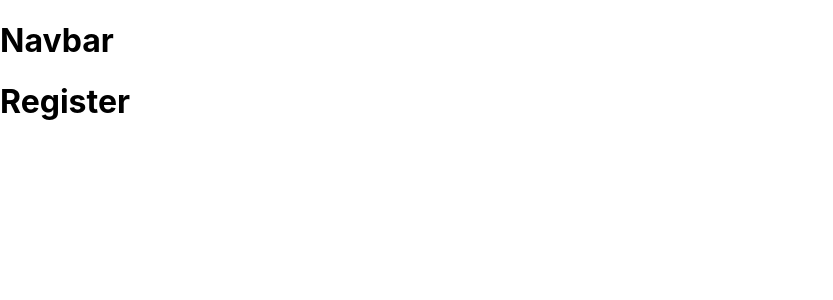
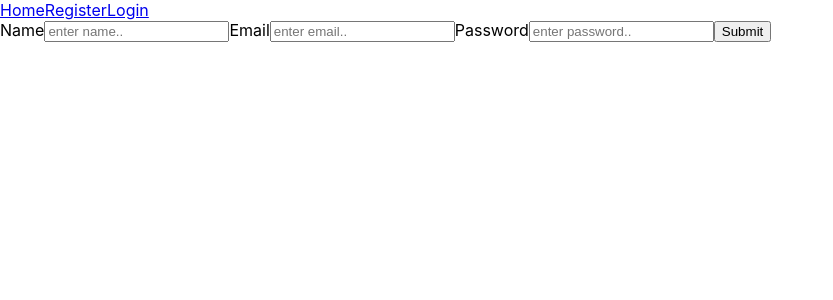
Before and after one commit to kunalevicshukla11/WebSter-23, a React (Create React App) app in the folder artisian/: page /register in a window 1280 px wide. Shown: the top 300 px of the page, without its empty margins (0-833 px from the left). Built offline with nearby package versions, Linux system fonts and the light colour scheme.

Commit message:
Login and Logout basic done

```diff
--- a/artisian/src/components/Navbar.js
+++ b/artisian/src/components/Navbar.js
@@ -1,9 +1,12 @@
 import React from 'react'
+import {Link} from "react-router-dom"
 
 export default function Navbar() {
   return (
-    <div>
-      <h1>Navbar</h1>
-    </div>
+    <nav>
+        <Link to='/'>Home</Link>
+        <Link to='/register'>Register</Link>
+        <Link to='/login'>Login</Link>
+    </nav>
   )
 }
--- a/artisian/src/pages/Login.js
+++ b/artisian/src/pages/Login.js
@@ -1,9 +1,25 @@
-import React from 'react'
+import React, { useState } from 'react'
 
 export default function Login() {
-  return (
-    <div>
-      <h1>Login</h1>
-    </div>
-  )
+    const [data, setData] = useState({
+        email: '',
+        password: '',
+    })
+    const loginUser = (e) => {
+        e.preventDefault()
+    }
+
+
+    return (
+        <div>
+            <form onSubmit={loginUser}>
+                <lable>Email</lable>
+                <input type='email' placeholder='enter email..' value={data.email} onChange={(e) => setData({ ...data, email: e.target.value })} />
+
+                <lable>Password</lable>
+                <input type='password' placeholder='enter password..' value={data.password} onChange={(e) => setData({ ...data, password: e.target.value })} />
+                <button type='submit'>Submit</button>
+            </form>
+        </div>
+    )
 }
--- a/artisian/src/pages/Register.js
+++ b/artisian/src/pages/Register.js
@@ -1,9 +1,36 @@
 import React from 'react'
+import { useState } from 'react'
 
 export default function Register() {
+
+    const [data,setData] = useState({
+        name: '',
+        email: '',
+        password: '',
+    })
+
+    const registerUser = (e) =>{
+        e.preventDefault()
+    }
+
+
+
+
+
   return (
     <div>
-      <h1>Register</h1>
+      <form onSubmit={registerUser}>
+        <lable>Name</lable>
+        <input type='text' placeholder='enter name..' value={data.name} onChange={(e)=>setData({...data , name:e.target.value})}/>
+
+        <lable>Email</lable>
+        <input type='email' placeholder='enter email..' value={data.email} onChange={(e)=>setData({...data , email:e.target.value})}/>
+
+        <lable>Password</lable>
+        <input type='password' placeholder='enter password..' value={data.password} onChange={(e)=>setData({...data , name:e.target.value})}/>
+
+        <button type='submit'>Submit</button>
+      </form>
     </div>
   )
 }
```
